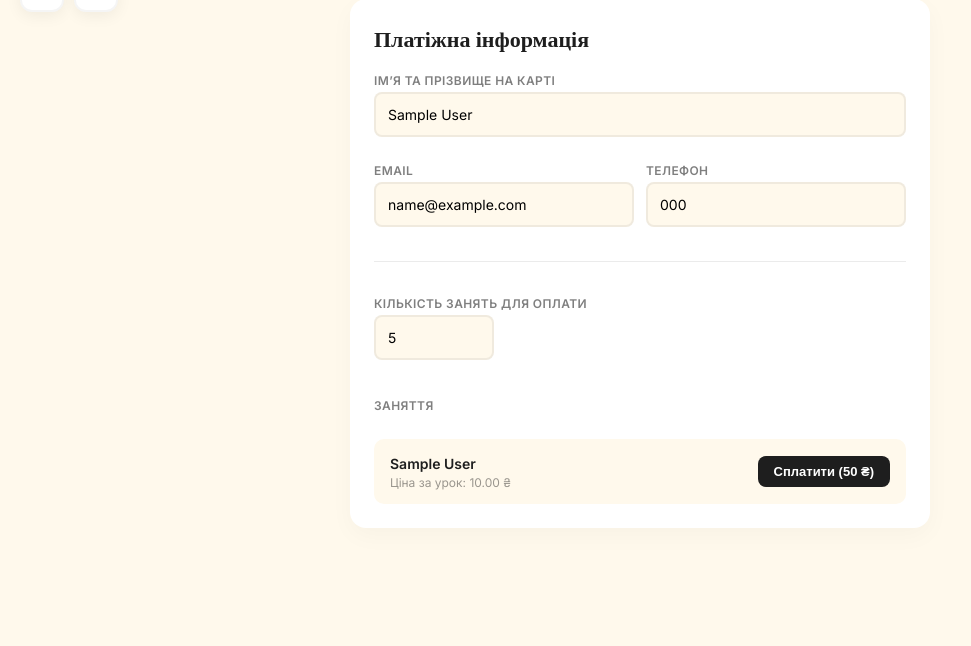
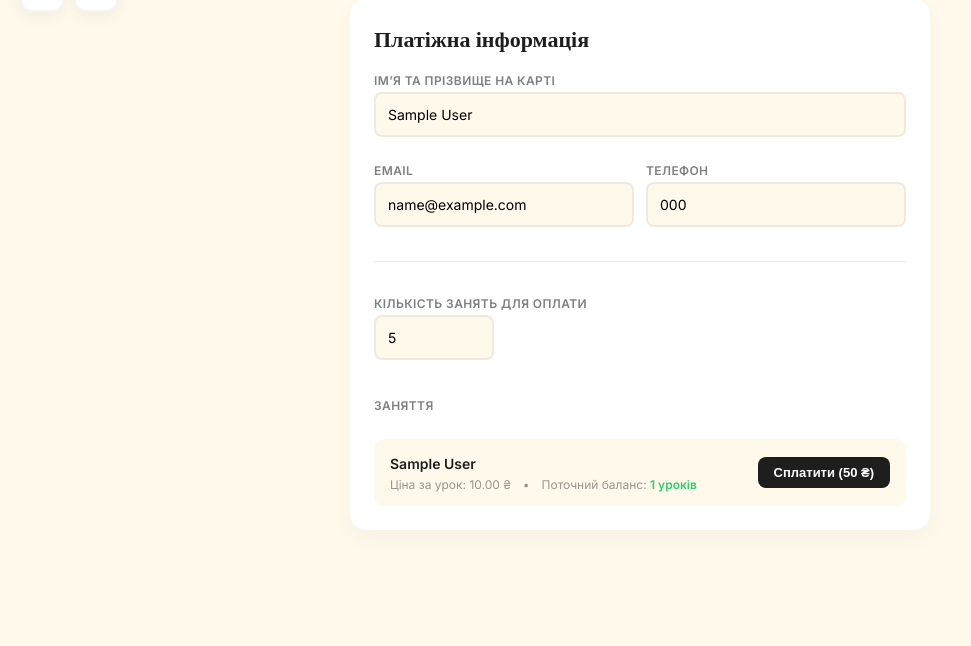
Before and after one commit to sendinaut/mluv-app, a Django app: page /payment/create/ in a window 1280 px wide. Shown: the part 52-698 px from the top of the page, without its empty margins (0-971 px from the left). Run offline with Django 5.2, Linux system fonts and the light colour scheme; a user stored in the database is signed in; tables that the repository leaves empty hold one stand-in row (values such as "Sample post").

Commit message:
add some meta data on billing page about lesson balance

```diff
--- a/templates/payments/billing.html
+++ b/templates/payments/billing.html
@@ -5,6 +5,25 @@
 
 {% block extra_css %}
   <link rel="stylesheet" href="{% static 'css/schedule.css' %}" />
+  <style>
+    .tutor-meta-container {
+      display: flex;
+      gap: 12px;
+      font-size: 12px;
+      color: rgba(0,0,0,0.4);
+      margin-top: 4px;
+      align-items: center;
+    }
+    .balance-badge {
+      font-weight: 600;
+    }
+    .balance-positive {
+      color: #2ecc71;
+    }
+    .balance-negative {
+      color: #e53935;
+    }
+  </style>
 {% endblock %}
 
 {% block content %}
@@ -98,8 +117,18 @@
               <div class="student-row">
                 <div>
                   <span class="student-name">{{ student.teacher.full_name|default:student.teacher.email }}</span>
-                  <div style="font-size: 12px; color: rgba(0,0,0,0.4); margin-top: 2px;">
-                    Ціна за урок: <span class="tutor-price" data-price="{{ student.lesson_price|default:0 }}">{{ student.lesson_price|default:0 }}</span> ₴
+
+                  <div class="tutor-meta-container">
+                    <div>
+                      Ціна за урок: <span class="tutor-price" data-price="{{ student.lesson_price|default:0 }}">{{ student.lesson_price|default:0 }}</span> ₴
+                    </div>
+                    <div>•</div>
+                    <div>
+                      Поточний баланс:
+                      <span class="balance-badge {% if student.lessons_count > 0 %}balance-positive{% else %}balance-negative{% endif %}">
+                        {{ student.lessons_count|default:0 }} уроків
+                      </span>
+                    </div>
                   </div>
                 </div>
 
```
